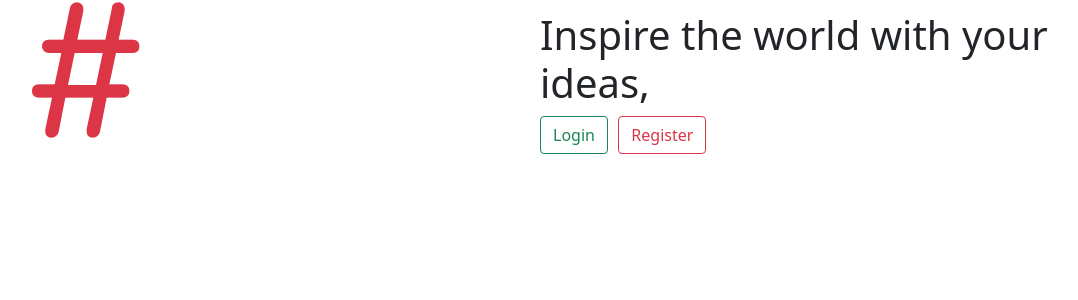
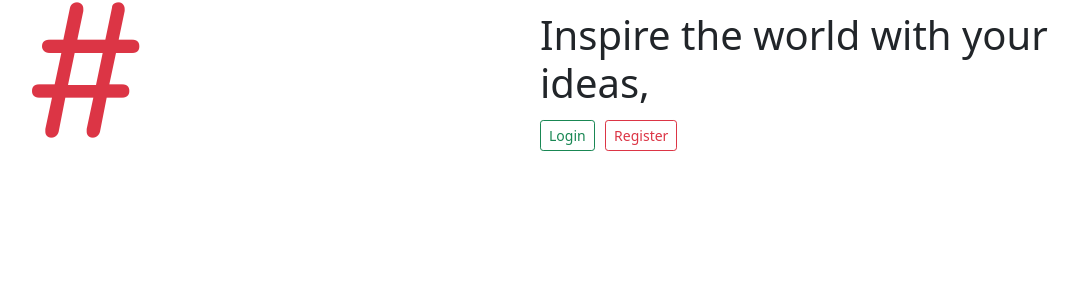
Before and after one commit to mehtabehmad/Hashbook, a Django app: page / in a window 1280 px wide. Shown: the part 215-515 px from the top of the page, without its empty margins (112-1190 px from the left). Run offline with Django 4.2, Linux system fonts and the light colour scheme.

Commit message:
updated button sizes in index.html

```diff
--- a/HashbookApp/templates/HashbookApp/index.html
+++ b/HashbookApp/templates/HashbookApp/index.html
@@ -32,8 +32,8 @@
                             <span class="text-success">{{request.user | title }}!</span>
                         {% else %}
                             <br>
-                            <a href="{% url 'Users:login' %}" class="btn btn-outline-success">Login</a>
-                            <a href="{% url 'Users:signup' %}" class="btn btn-outline-danger">Register</a>
+                            <a href="{% url 'Users:login' %}" class="btn btn-sm btn-outline-success">Login</a>
+                            <a href="{% url 'Users:signup' %}" class="btn btn-sm btn-outline-danger">Register</a>
                         {% endif %}
                     </h1>
                 </div>
```
